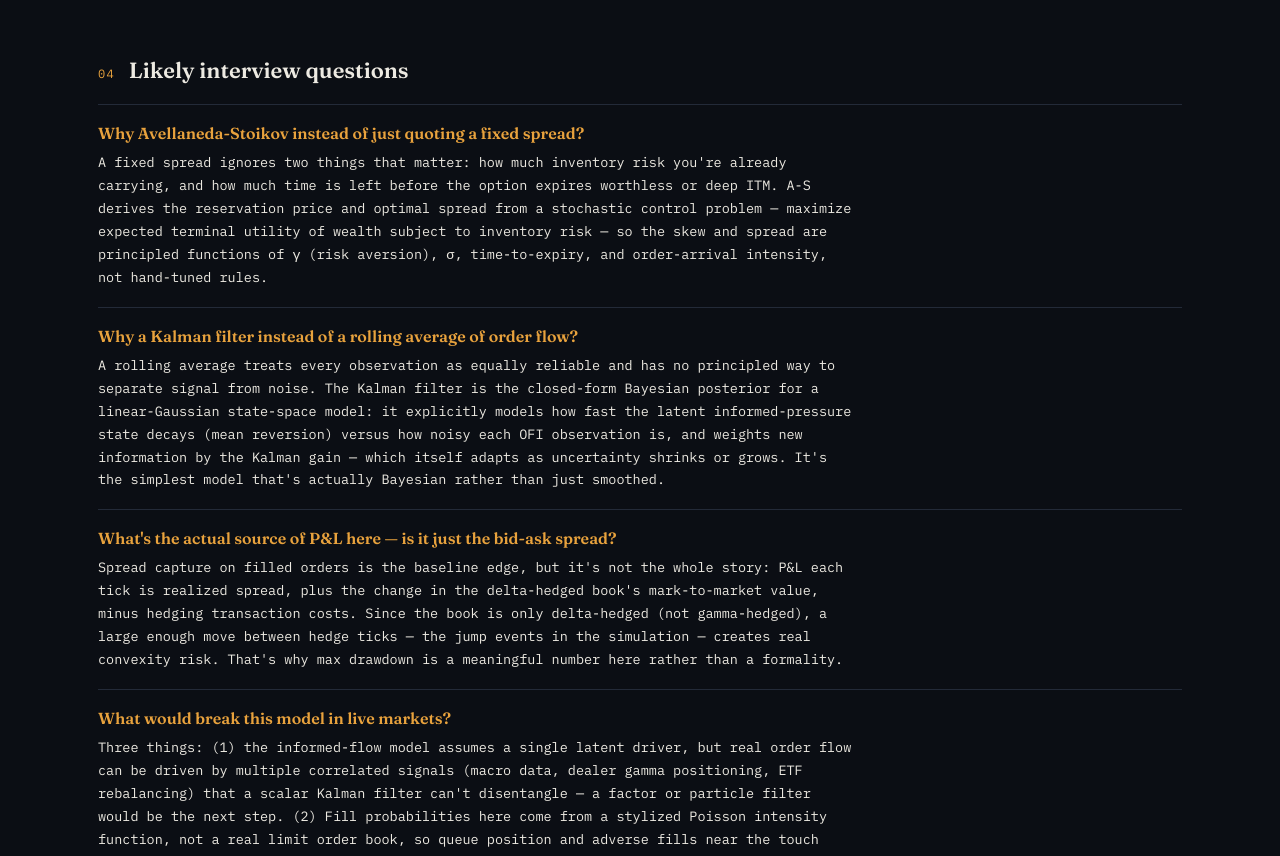
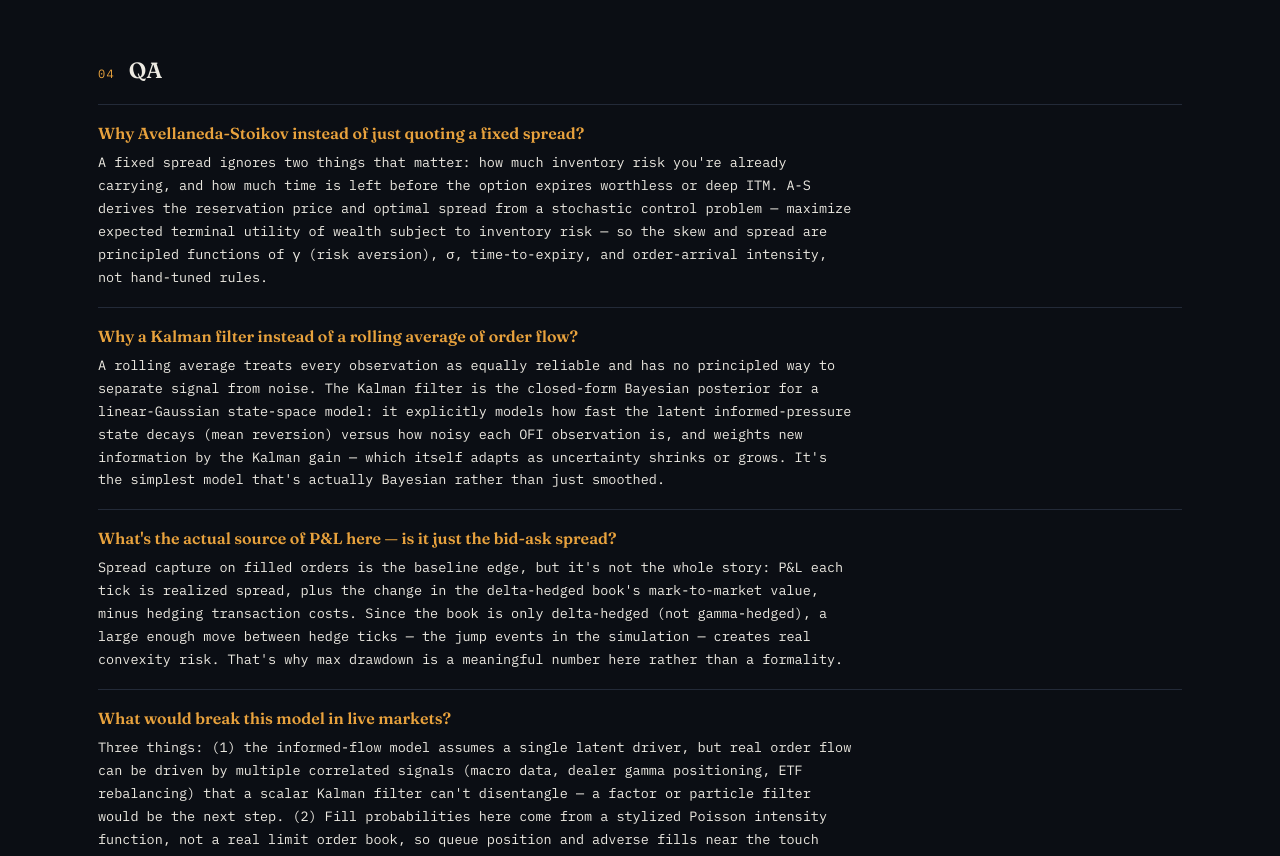
Before and after one commit to nameisalii/mm-simulator, a plain HTML site: page dashboard/index.html in a window 1280 px wide. Shown: the part 2513-3369 px from the top of the page. Drawn offline with nearby package versions, Linux system fonts and the light colour scheme.

Commit message:
Change section title from 'Likely interview questions' to 'QA'

```diff
--- a/dashboard/index.html
+++ b/dashboard/index.html
@@ -180,7 +180,7 @@
   </section>
 
   <section>
-    <div class="section-head"><span class="section-num">04</span><h2>Likely interview questions</h2></div>
+    <div class="section-head"><span class="section-num">04</span><h2>QA</h2></div>
 
     <div class="qa">
       <div class="q">Why Avellaneda-Stoikov instead of just quoting a fixed spread?</div>
```
